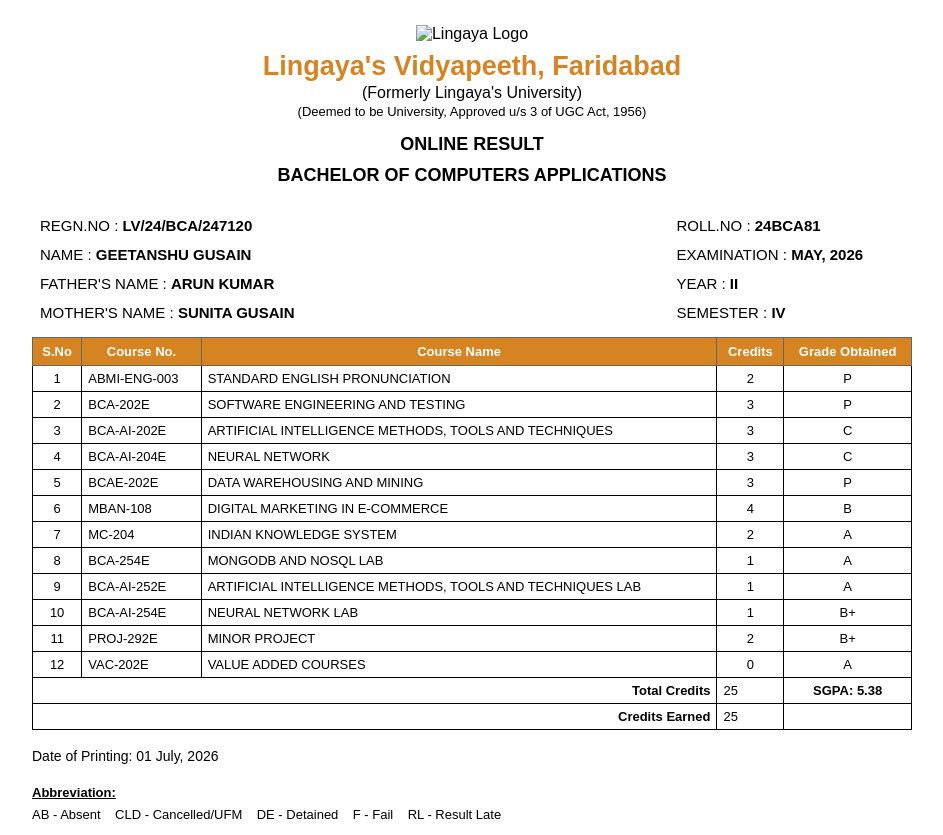
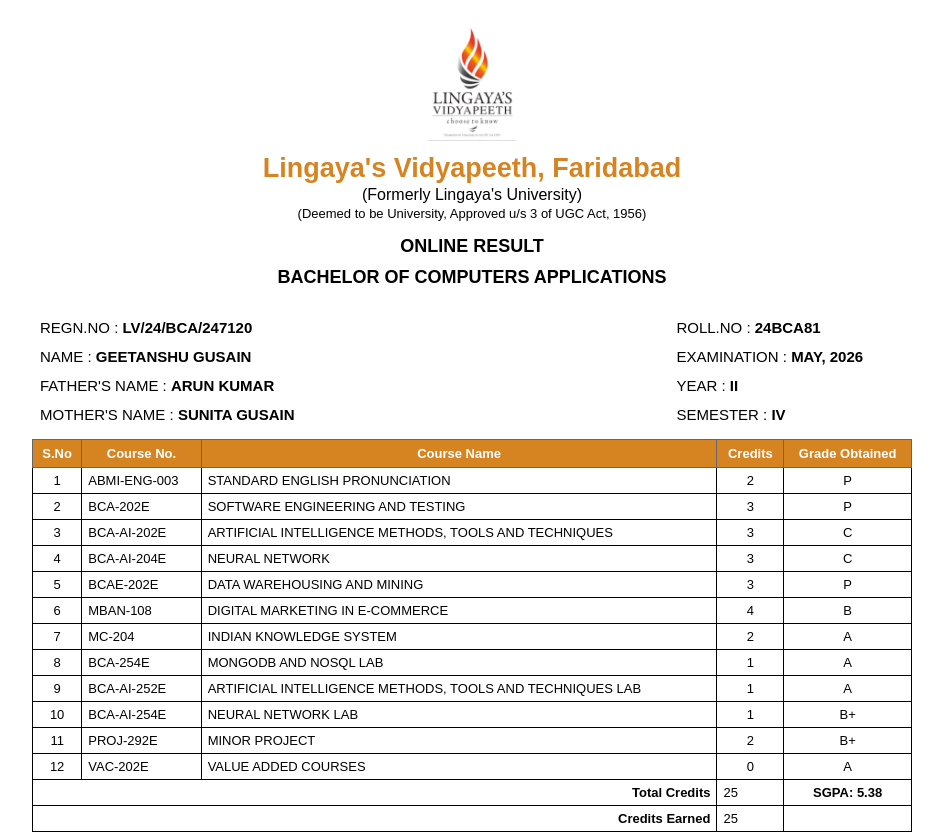
Before and after one commit to KajalBisht16/lingaya-s_result_portal, a plain HTML site: page result.html in a window 1280 px wide. Shown: the top 835 px of the page, without its empty margins (168-1111 px from the left). Drawn offline with Linux system fonts and the light colour scheme; a script that the page names is missing.

Commit message:
Fix logo path

```diff
--- a/result.html
+++ b/result.html
@@ -19,7 +19,7 @@
 
 <div class="header">
 
-<img src="images/logo.jpeg.jpeg"
+<img src="logo.jpeg.jpeg"
 class="logo"
 alt="Lingaya Logo">
 
```
